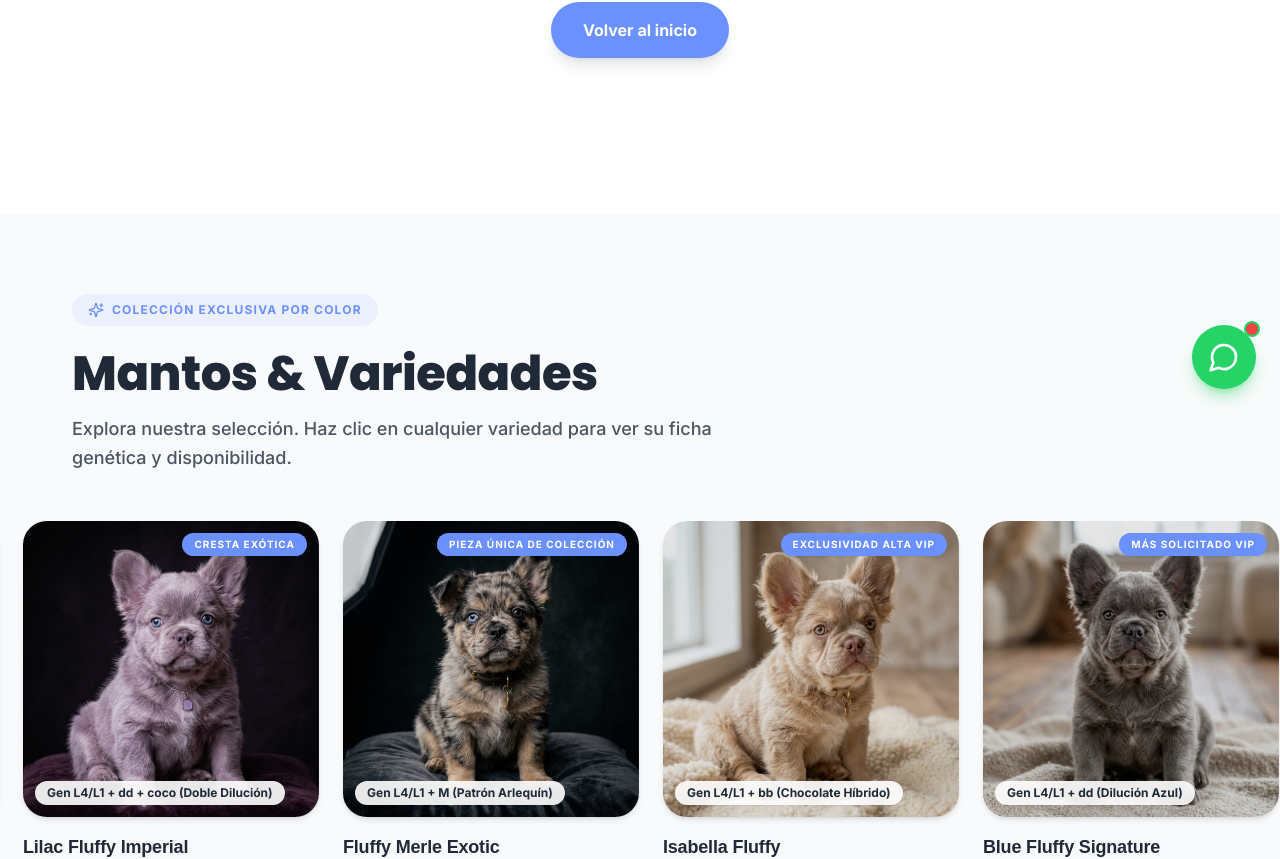
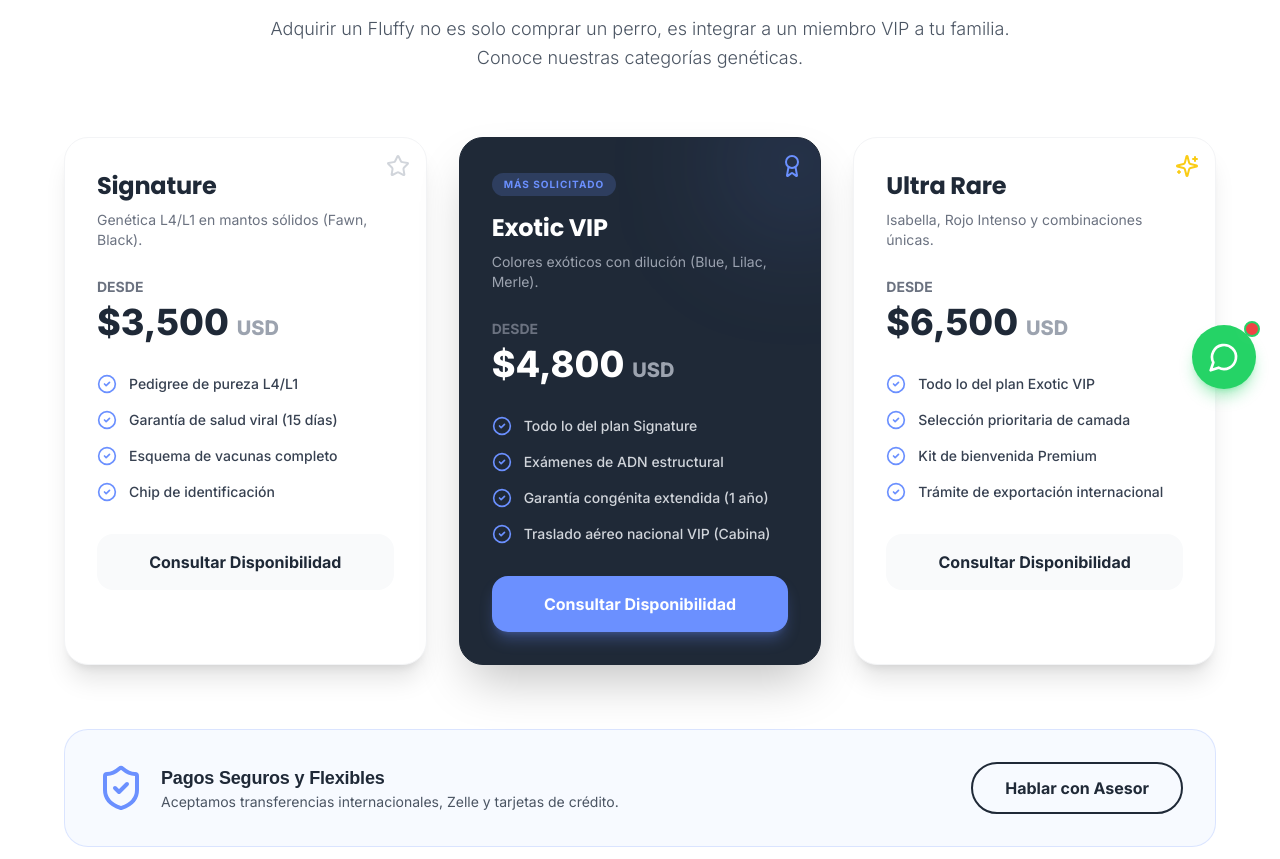
Before and after one commit to LivingNow05/fluffy-vip-programmatic, a React (Vite) app: page /precios in a window 1280 px wide. Shown: the part 387-1246 px from the top of the page. Built offline with nearby package versions, Linux system fonts and the light colour scheme.

Commit message:
feat(pages): implement dedicated pricing page and fix header links

```diff
--- a/src/App.tsx
+++ b/src/App.tsx
@@ -13,6 +13,7 @@ import { EeatSection } from "./components/EeatSection";
 import { GeoHubGrid } from "./components/GeoHubGrid";
 import { Footer } from "./components/Footer";
 import { HomePage } from "./pages/HomePage";
+import { PricingPage } from "./pages/PricingPage";
 import { FluffyCityPage } from "./pages/FluffyCityPage";
 import { MantoDetailPage } from "./pages/MantoDetailPage";
 import { motion } from "framer-motion";
@@ -70,6 +71,7 @@ export const App: React.FC = () => {
         <Routes>
           <Route path="/" element={<HomePage cities={cities} onOpenQuiz={() => handleOpenQuiz()} />} />
           <Route path="/manto/:id" element={<MantoDetailPage cities={cities} onOpenQuiz={(manto) => handleOpenQuiz({ manto })} />} />
+          <Route path="/precios" element={<PricingPage cities={cities} onOpenQuiz={() => handleOpenQuiz()} />} />
           <Route path="/:slug" element={<FluffyCityPage cities={cities} onOpenQuiz={(city) => handleOpenQuiz({ city })} />} />
           <Route path="*" element={<Navigate to="/" />} />
         </Routes>
--- a/src/components/Header.tsx
+++ b/src/components/Header.tsx
@@ -63,9 +63,9 @@ export const Header: React.FC<HeaderProps> = ({
 
         {/* Desktop Navigation */}
         <nav className="hidden lg:flex items-center gap-8 text-sm font-bold text-gray-700 dark:text-gray-300">
-          <a href="#precios" className="hover:text-cornflower transition-colors">
+          <Link to="/precios" className="hover:text-cornflower transition-colors">
             Precios
-          </a>
+          </Link>
           <a href="#variedades" className="hover:text-cornflower transition-colors">
             Mantos
           </a>
@@ -220,7 +220,7 @@ export const Header: React.FC<HeaderProps> = ({
       {mobileMenuOpen && (
         <div className="lg:hidden bg-white dark:bg-gray-900 border-t border-gray-100 dark:border-gray-800 px-4 py-6 space-y-4">
           <div className="space-y-2 font-medium text-gray-800 dark:text-gray-200 text-lg">
-            <a href="#precios" onClick={() => setMobileMenuOpen(false)} className="block py-2">Precios VIP</a>
+            <Link to="/precios" onClick={() => setMobileMenuOpen(false)} className="block py-2">Precios VIP</Link>
             <a href="#variedades" onClick={() => setMobileMenuOpen(false)} className="block py-2">Mantos</a>
             <a href="#ciudades-hub" onClick={() => setMobileMenuOpen(false)} className="block py-2">Ciudades & Cobertura</a>
             <a href="#calculadora-nutricion" onClick={() => setMobileMenuOpen(false)} className="block py-2">Calculadora Nutricional</a>
--- /dev/null
+++ b/src/pages/PricingPage.tsx
@@ -0,0 +1,139 @@
+import React from 'react';
+import { ShieldCheck, CheckCircle2, Sparkles, Star, Award } from 'lucide-react';
+import { motion } from 'framer-motion';
+import { FluffyStoryRow } from '../types/fluffy';
+
+interface Props {
+  cities: FluffyStoryRow[];
+  onOpenQuiz: () => void;
+}
+
+export const PricingPage: React.FC<Props> = ({ onOpenQuiz }) => {
+  return (
+    <main className="max-w-[1200px] mx-auto px-4 sm:px-6 mt-8 mb-20 animate-fade-in">
+      {/* Header */}
+      <div className="text-center max-w-3xl mx-auto mb-16 pt-12">
+        <div className="inline-flex items-center gap-2 px-4 py-2 bg-cornflower/10 text-cornflower rounded-full text-xs font-bold uppercase tracking-widest mb-6">
+          <Sparkles className="w-4 h-4" />
+          <span>Inversión Transparente</span>
+        </div>
+        <h1 className="text-4xl sm:text-5xl lg:text-6xl font-black font-header mb-6 leading-[1.1] text-obsidian dark:text-canvas text-balance">
+          Valor y Exclusividad <span className="text-cornflower">Garantizada</span>
+        </h1>
+        <p className="text-lg text-gray-600 dark:text-gray-300 font-light leading-relaxed mb-8">
+          Adquirir un Fluffy no es solo comprar un perro, es integrar a un miembro VIP a tu familia. Conoce nuestras categorías genéticas.
+        </p>
+      </div>
+
+      {/* Pricing Cards */}
+      <div className="grid md:grid-cols-3 gap-8 mb-16">
+
+        {/* Tier 1 */}
+        <motion.div
+          initial={{ opacity: 0, y: 20 }}
+          animate={{ opacity: 1, y: 0 }}
+          transition={{ duration: 0.5, delay: 0.1 }}
+          className="bg-white dark:bg-gray-800 rounded-3xl p-8 border border-gray-100 dark:border-gray-700 shadow-xl relative overflow-hidden"
+        >
+          <div className="absolute top-0 right-0 p-4">
+            <Star className="w-6 h-6 text-gray-300 dark:text-gray-600" />
+          </div>
+          <h3 className="text-2xl font-bold font-header text-obsidian dark:text-canvas mb-2">Signature</h3>
+          <p className="text-sm text-gray-500 dark:text-gray-400 mb-6 min-h-[40px]">Genética L4/L1 en mantos sólidos (Fawn, Black).</p>
+          <div className="mb-8">
+            <span className="text-sm text-gray-500 font-bold uppercase">Desde</span>
+            <div className="text-4xl font-black text-obsidian dark:text-canvas my-1">$3,500 <span className="text-xl text-gray-400">USD</span></div>
+          </div>
+          <ul className="space-y-4 mb-8">
+            {['Pedigree de pureza L4/L1', 'Garantía de salud viral (15 días)', 'Esquema de vacunas completo', 'Chip de identificación'].map((f, i) => (
+              <li key={i} className="flex items-start gap-3">
+                <CheckCircle2 className="w-5 h-5 text-cornflower shrink-0" />
+                <span className="text-sm text-gray-700 dark:text-gray-300 font-medium">{f}</span>
+              </li>
+            ))}
+          </ul>
+          <button onClick={onOpenQuiz} className="w-full py-4 rounded-2xl bg-gray-50 dark:bg-gray-700 text-gray-800 dark:text-gray-200 font-bold hover:bg-cornflower hover:text-white transition-colors">
+            Consultar Disponibilidad
+          </button>
+        </motion.div>
+
+        {/* Tier 2 */}
+        <motion.div
+          initial={{ opacity: 0, y: 20 }}
+          animate={{ opacity: 1, y: 0 }}
+          transition={{ duration: 0.5, delay: 0.2 }}
+          className="bg-obsidian dark:bg-gray-900 rounded-3xl p-8 border border-obsidian shadow-2xl relative overflow-hidden transform md:-translate-y-4"
+        >
+          <div className="absolute top-0 right-0 p-4">
+            <Award className="w-6 h-6 text-cornflower" />
+          </div>
+          <div className="absolute -top-10 -right-10 w-32 h-32 bg-cornflower/20 rounded-full blur-3xl"></div>
+
+          <div className="inline-block px-3 py-1 bg-cornflower/20 text-cornflower rounded-full text-[10px] font-bold uppercase tracking-widest mb-4">Más Solicitado</div>
+          <h3 className="text-2xl font-bold font-header text-white mb-2">Exotic VIP</h3>
+          <p className="text-sm text-gray-400 mb-6 min-h-[40px]">Colores exóticos con dilución (Blue, Lilac, Merle).</p>
+          <div className="mb-8">
+            <span className="text-sm text-gray-500 font-bold uppercase">Desde</span>
+            <div className="text-4xl font-black text-white my-1">$4,800 <span className="text-xl text-gray-400">USD</span></div>
+          </div>
+          <ul className="space-y-4 mb-8">
+            {['Todo lo del plan Signature', 'Exámenes de ADN estructural', 'Garantía congénita extendida (1 año)', 'Traslado aéreo nacional VIP (Cabina)'].map((f, i) => (
+              <li key={i} className="flex items-start gap-3">
+                <CheckCircle2 className="w-5 h-5 text-cornflower shrink-0" />
+                <span className="text-sm text-gray-300 font-medium">{f}</span>
+              </li>
+            ))}
+          </ul>
+          <button onClick={onOpenQuiz} className="w-full py-4 rounded-2xl bg-cornflower text-white font-bold hover:bg-blue-600 transition-colors shadow-lg shadow-cornflower/30">
+            Consultar Disponibilidad
+          </button>
+        </motion.div>
+
+        {/* Tier 3 */}
+        <motion.div
+          initial={{ opacity: 0, y: 20 }}
+          animate={{ opacity: 1, y: 0 }}
+          transition={{ duration: 0.5, delay: 0.3 }}
+          className="bg-white dark:bg-gray-800 rounded-3xl p-8 border border-gray-100 dark:border-gray-700 shadow-xl relative overflow-hidden"
+        >
+          <div className="absolute top-0 right-0 p-4">
+            <Sparkles className="w-6 h-6 text-yellow-400" />
+          </div>
+          <h3 className="text-2xl font-bold font-header text-obsidian dark:text-canvas mb-2">Ultra Rare</h3>
+          <p className="text-sm text-gray-500 dark:text-gray-400 mb-6 min-h-[40px]">Isabella, Rojo Intenso y combinaciones únicas.</p>
+          <div className="mb-8">
+            <span className="text-sm text-gray-500 font-bold uppercase">Desde</span>
+            <div className="text-4xl font-black text-obsidian dark:text-canvas my-1">$6,500 <span className="text-xl text-gray-400">USD</span></div>
+          </div>
+          <ul className="space-y-4 mb-8">
+            {['Todo lo del plan Exotic VIP', 'Selección prioritaria de camada', 'Kit de bienvenida Premium', 'Trámite de exportación internacional'].map((f, i) => (
+              <li key={i} className="flex items-start gap-3">
+                <CheckCircle2 className="w-5 h-5 text-cornflower shrink-0" />
+                <span className="text-sm text-gray-700 dark:text-gray-300 font-medium">{f}</span>
+              </li>
+            ))}
+          </ul>
+          <button onClick={onOpenQuiz} className="w-full py-4 rounded-2xl bg-gray-50 dark:bg-gray-700 text-gray-800 dark:text-gray-200 font-bold hover:bg-cornflower hover:text-white transition-colors">
+            Consultar Disponibilidad
+          </button>
+        </motion.div>
+
+      </div>
+
+      {/* Footer Trust Banner */}
+      <div className="bg-blue-50/50 dark:bg-gray-800/50 border border-cornflower/20 rounded-3xl p-8 flex flex-col md:flex-row items-center justify-between gap-6">
+        <div className="flex items-center gap-4">
+          <ShieldCheck className="w-12 h-12 text-cornflower" />
+          <div>
+            <h4 className="font-bold text-obsidian dark:text-canvas text-lg">Pagos Seguros y Flexibles</h4>
+            <p className="text-sm text-gray-600 dark:text-gray-400">Aceptamos transferencias internacionales, Zelle y tarjetas de crédito.</p>
+          </div>
+        </div>
+        <button onClick={onOpenQuiz} className="px-8 py-3 rounded-full border-2 border-obsidian dark:border-gray-600 text-obsidian dark:text-canvas font-bold hover:bg-obsidian hover:text-white dark:hover:bg-gray-700 transition-colors shrink-0">
+          Hablar con Asesor
+        </button>
+      </div>
+
+    </main>
+  );
+};
```
